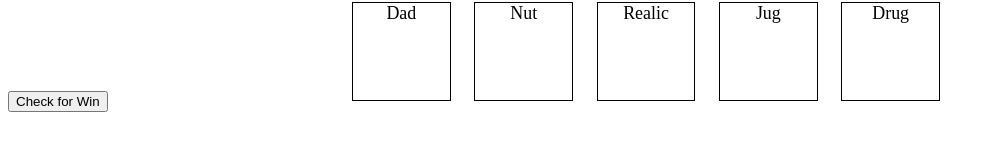
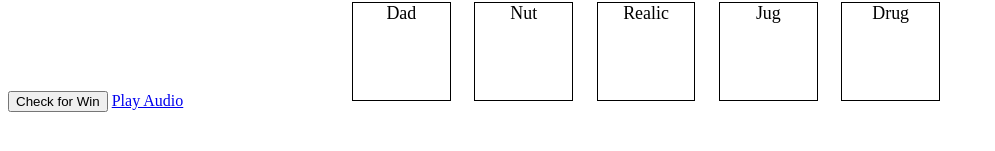
Before and after one commit to FinlayPatoto/unethical-bingo, a plain HTML site: page index.html in a window 1280 px wide. Shown: the part 503-654 px from the top of the page, without its empty margins (0-995 px from the left). Drawn offline with Linux system fonts and the light colour scheme.

Commit message:
Update index.html

```diff
--- a/index.html
+++ b/index.html
@@ -68,7 +68,7 @@
         <div class="square" id="s25"></div>
     </div>
     <button onclick="checkForWin()">Check for Win</button>
-    <!--<a href="#" onclick="playAudio()">Play Audio</a>-->
+    <a href="#" onclick="playAudio()">Play Audio</a>
     <script>
         // JavaScript code to handle square clicking and win checking
 
```
